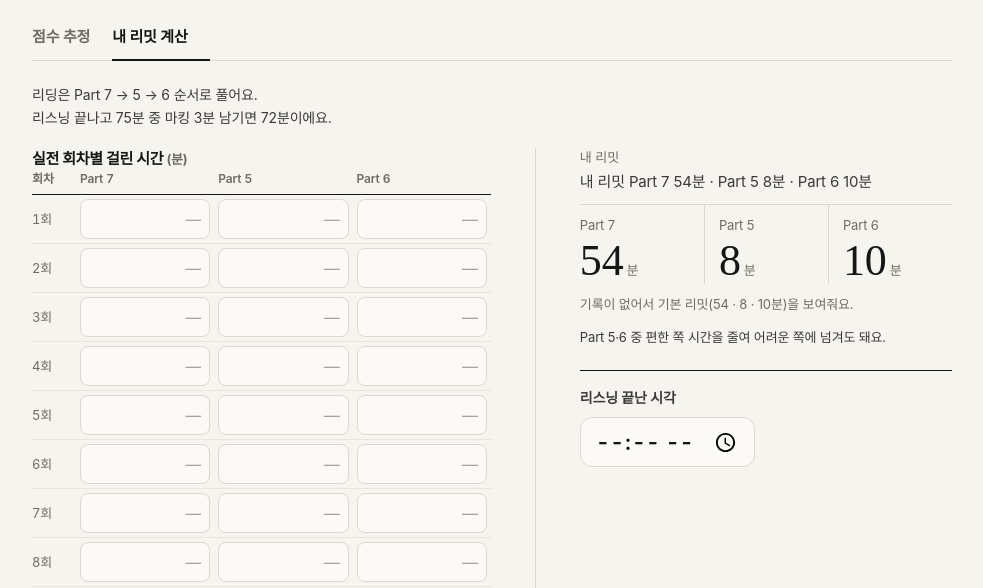
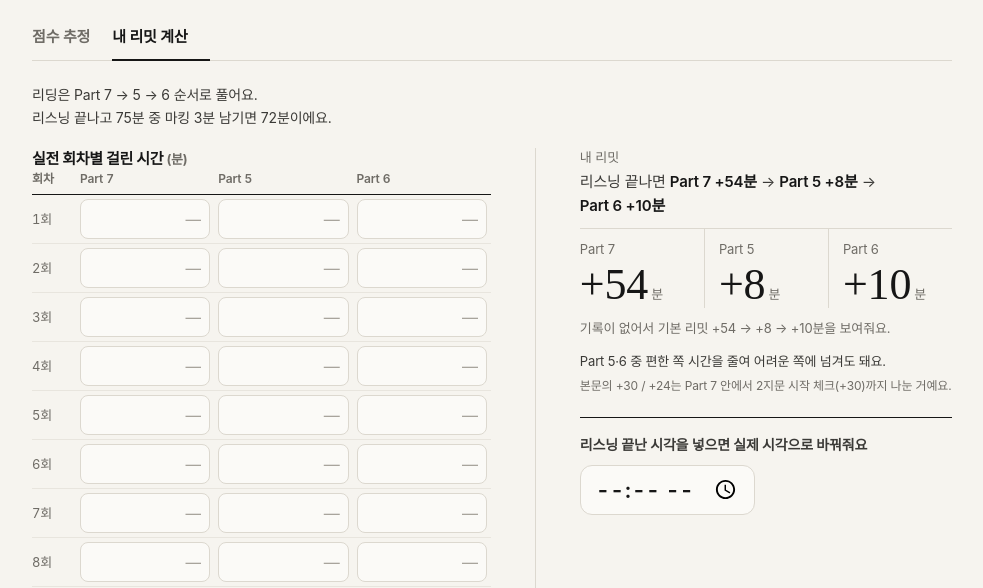
Before and after one commit to shy420-ai/toeic-score, a plain HTML site: page index.html in a window 1280 px wide. Both pictures are taken after a click on the tab "내 리밋 계산". Shown: the part 177-765 px from the top of the page, without its empty margins (148-1131 px from the left). Drawn offline with Linux system fonts and the light colour scheme; a web font is replaced by a local one.

Commit message:
리밋을 +분 단계로 표시 (리스닝 끝나면 Part 7 +N분 → Part 5 +N분 → Part 6 +N분)
Co-Authored-By: Claude Opus 5.5 (1M context) <noreply@anthropic.com>

```diff
--- a/index.html
+++ b/index.html
@@ -147,6 +147,7 @@
     .runs input[aria-invalid="true"] { border-style: dashed; border-color: var(--ink); }
     .runs-foot { display: flex; justify-content: space-between; align-items: baseline; gap: 12px; margin-top: 10px; }
     .limit-line { font-size: 15px; color: var(--ink-2); margin-top: 4px; }
+    .limit-line span { white-space: nowrap; color: var(--ink); font-weight: 600; }
     .limit-nums { display: grid; grid-template-columns: repeat(3, 1fr); margin-top: 10px; border-top: 1px solid var(--line); }
     .limit-nums > div { padding-top: 10px; }
     .limit-nums > div + div { padding-left: 14px; border-left: 1px solid var(--line); }
@@ -159,6 +160,7 @@
     .limit-stats th:first-child, .limit-stats td:first-child { text-align: left; padding-left: 0; }
     .limit-stats thead th { font-size: 12px; font-weight: 600; color: var(--muted); border-bottom: 1px solid var(--ink); }
     .swap { margin-top: 12px; font-size: 13px; color: var(--ink-2); }
+    .split-note { margin-top: 4px; font-size: 12px; }
     .clock { margin-top: 22px; border-top: 1px solid var(--ink); padding-top: 16px; }
     .clock label { display: block; font-size: 14px; font-weight: 600; color: var(--ink-2); margin-bottom: 8px; }
     .clock input { height: 50px; min-width: 150px; padding: 0 14px; border: 1px solid var(--line); border-radius: 12px; background: var(--surface); color: var(--ink); font: 600 22px/1 var(--sans); font-variant-numeric: tabular-nums; }
@@ -318,20 +320,21 @@
         </div>
         <div class="limit-out">
           <h2 class="eyebrow">내 리밋</h2>
-          <p class="limit-line" id="limit-line">내 리밋 Part 7 54분 · Part 5 8분 · Part 6 10분</p>
+          <p class="limit-line" id="limit-line">리스닝 끝나면 <span>Part 7 +54분</span> → <span>Part 5 +8분</span> → <span>Part 6 +10분</span></p>
           <dl class="limit-nums">
-            <div><dt>Part 7</dt><dd id="lim-p7">54<small>분</small></dd></div>
-            <div><dt>Part 5</dt><dd id="lim-p5">8<small>분</small></dd></div>
-            <div><dt>Part 6</dt><dd id="lim-p6">10<small>분</small></dd></div>
+            <div><dt>Part 7</dt><dd id="lim-p7">+54<small>분</small></dd></div>
+            <div><dt>Part 5</dt><dd id="lim-p5">+8<small>분</small></dd></div>
+            <div><dt>Part 6</dt><dd id="lim-p6">+10<small>분</small></dd></div>
           </dl>
-          <p class="limit-msg" id="limit-msg" role="status" aria-live="polite">기록이 없어서 기본 리밋(54 · 8 · 10분)을 보여줘요.</p>
+          <p class="limit-msg" id="limit-msg" role="status" aria-live="polite">기록이 없어서 기본 리밋 +54 → +8 → +10분을 보여줘요.</p>
           <table class="limit-stats" id="limit-stats" hidden>
             <thead><tr><th scope="col">파트</th><th scope="col">가장 빠름</th><th scope="col">가장 느림</th><th scope="col">평균</th></tr></thead>
             <tbody id="limit-stats-body"></tbody>
           </table>
           <p class="swap">Part 5·6 중 편한 쪽 시간을 줄여 어려운 쪽에 넘겨도 돼요.</p>
+          <p class="hint split-note">본문의 +30 / +24는 Part 7 안에서 2지문 시작 체크(+30)까지 나눈 거예요.</p>
           <div class="clock">
-            <label for="lc-end">리스닝 끝난 시각</label>
+            <label for="lc-end">리스닝 끝난 시각을 넣으면 실제 시각으로 바꿔줘요</label>
             <input id="lc-end" type="time" step="60">
             <ol class="checkpoints" id="checkpoints" hidden>
               <li><span>Part 7 끝</span><b id="cp-p7">—</b></li>
@@ -591,15 +594,16 @@
     function renderLimit() {
       const result = computeLimits(readRuns());
       const {p7, p5, p6} = result.limits;
-      const setNum = (id, v) => { const el = byId(id); el.textContent = v; const u = document.createElement("small"); u.textContent = "분"; el.append(u); };
+      const setNum = (id, v) => { const el = byId(id); el.textContent = "+" + v; const u = document.createElement("small"); u.textContent = "분"; el.append(u); };
       setNum("lim-p7", p7); setNum("lim-p5", p5); setNum("lim-p6", p6);
-      byId("limit-line").textContent = "내 리밋 Part 7 " + p7 + "분 · Part 5 " + p5 + "분 · Part 6 " + p6 + "분";
+      const step = (text) => { const el = document.createElement("span"); el.textContent = text; return el; };
+      byId("limit-line").replaceChildren("리스닝 끝나면 ", step("Part 7 +" + p7 + "분"), " → ", step("Part 5 +" + p5 + "분"), " → ", step("Part 6 +" + p6 + "분"));
       const msg = byId("limit-msg");
       const statsTable = byId("limit-stats");
       if (!result.ready) {
         const entered = ["p7", "p5", "p6"].some((key) => result.stats[key].n > 0);
-        msg.textContent = entered ? "파트마다 2회 이상 넣으면 내 리밋이 나와요. 지금은 기본 리밋(54 · 8 · 10분)이에요."
-          : "기록이 없어서 기본 리밋(54 · 8 · 10분)을 보여줘요.";
+        msg.textContent = entered ? "파트마다 2회 이상 넣으면 내 리밋이 나와요. 지금은 기본 리밋 +54 → +8 → +10분이에요."
+          : "기록이 없어서 기본 리밋 +54 → +8 → +10분을 보여줘요.";
         statsTable.hidden = true;
       } else {
         msg.textContent = result.scaled
```
